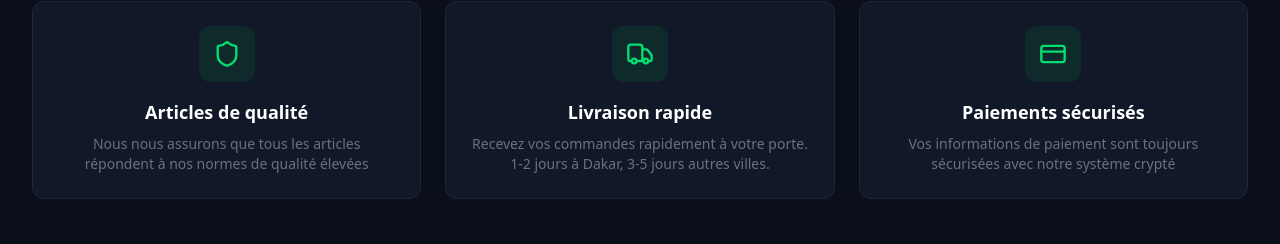
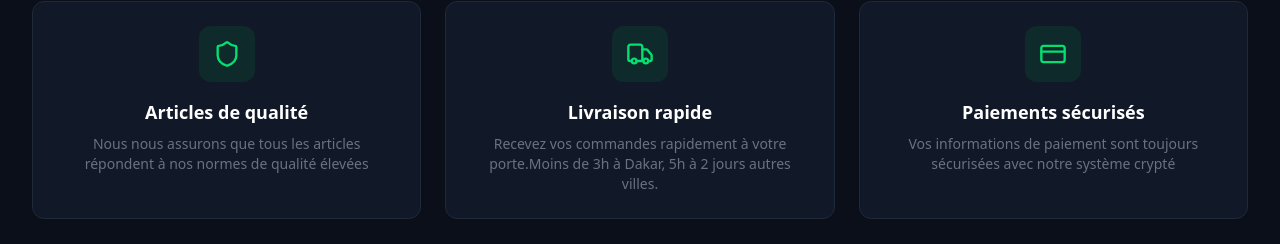
Before and after one commit to khalidIbrahima/kstores_new, a Next.js app: page / in a window 1280 px wide. Shown: the part 673-917 px from the top of the page. Built offline with nearby package versions, Linux system fonts and the light colour scheme; no server answers; the database is empty.

Commit message:
fix value

```diff
--- a/src/app/cart/page.tsx
+++ b/src/app/cart/page.tsx
@@ -178,7 +178,7 @@ export default function CartPage() {
                   <Truck className="w-4 h-4 text-green-400 flex-shrink-0" />
                   <div>
                     <p className="text-white font-medium">Livraison rapide</p>
-                    <p>Dakar : 1-2 jours | Autres villes : 3-5 jours</p>
+                    <p>Dakar : 3h | Autres villes : 5h à moins de 2 jours</p>
                   </div>
                 </div>
                 <div className="flex items-center gap-2 text-xs text-gray-400">
--- a/src/app/terms/page.tsx
+++ b/src/app/terms/page.tsx
@@ -15,7 +15,7 @@ export default function TermsPage() {
         </section>
         <section>
           <h2 className="text-white font-bold text-lg mb-3">3. Livraison</h2>
-          <p>Nous livrons dans tout le Sénégal. Dakar : 1-2 jours ouvrables. Autres villes : 3-5 jours ouvrables. Livraison gratuite à Dakar pour les commandes de plus de 50 000 F CFA.</p>
+          <p>Nous livrons dans tout le Sénégal. Dakar : moins 3h en jours ouvrables. Autres villes : 5h à moins de 2 jours ouvrables. Livraison gratuite à Dakar pour les commandes de plus de 50 000 F CFA.</p>
         </section>
         <section>
           <h2 className="text-white font-bold text-lg mb-3">4. Droit applicable</h2>
--- a/src/components/home/FeaturesSection.tsx
+++ b/src/components/home/FeaturesSection.tsx
@@ -9,7 +9,7 @@ const features = [
   {
     icon: Truck,
     title: 'Livraison rapide',
-    description: 'Recevez vos commandes rapidement à votre porte. 1-2 jours à Dakar, 3-5 jours autres villes.',
+    description: 'Recevez vos commandes rapidement à votre porte.Moins de 3h à Dakar, 5h à 2 jours autres villes.',
   },
   {
     icon: CreditCard,
```
